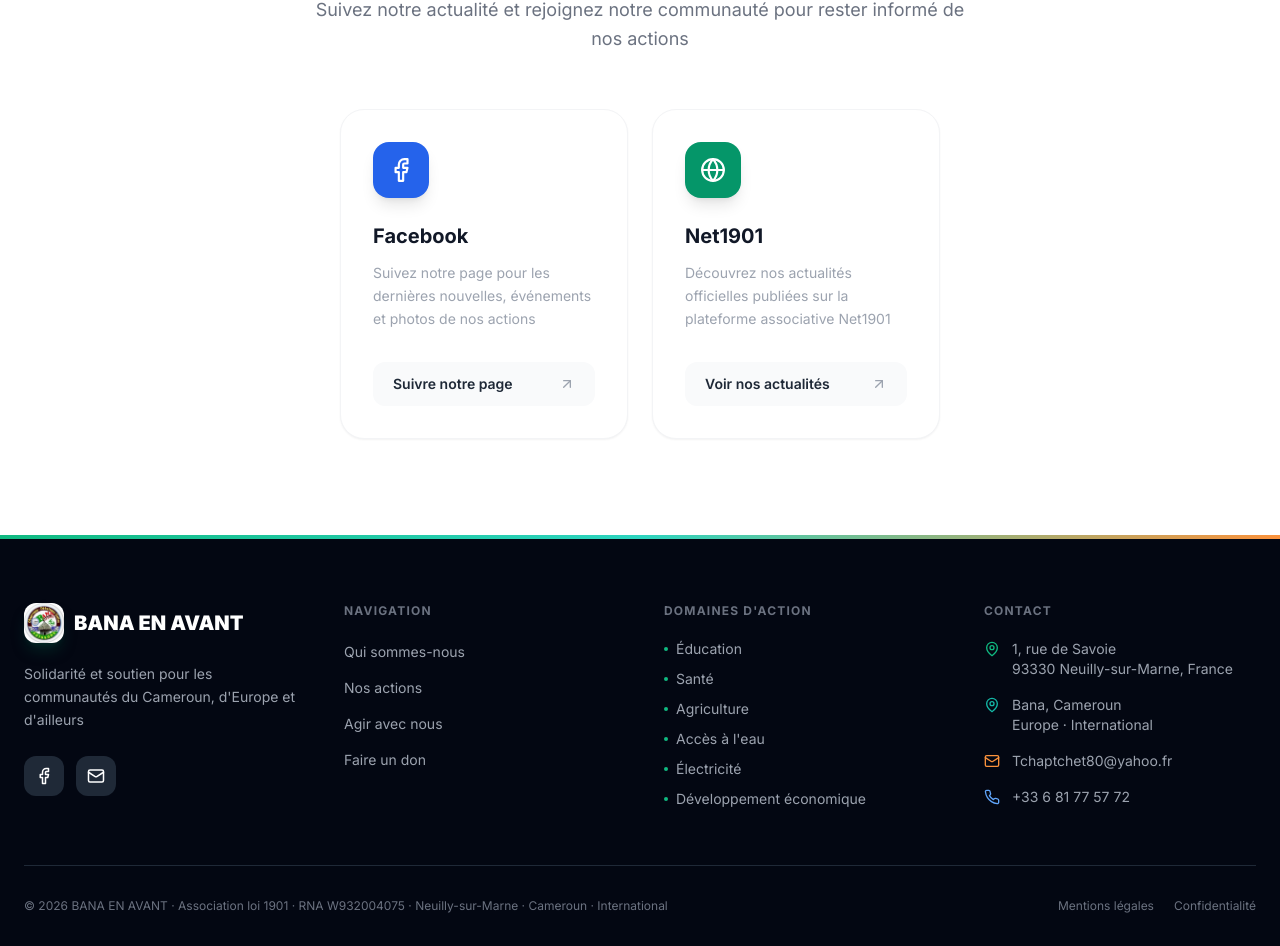
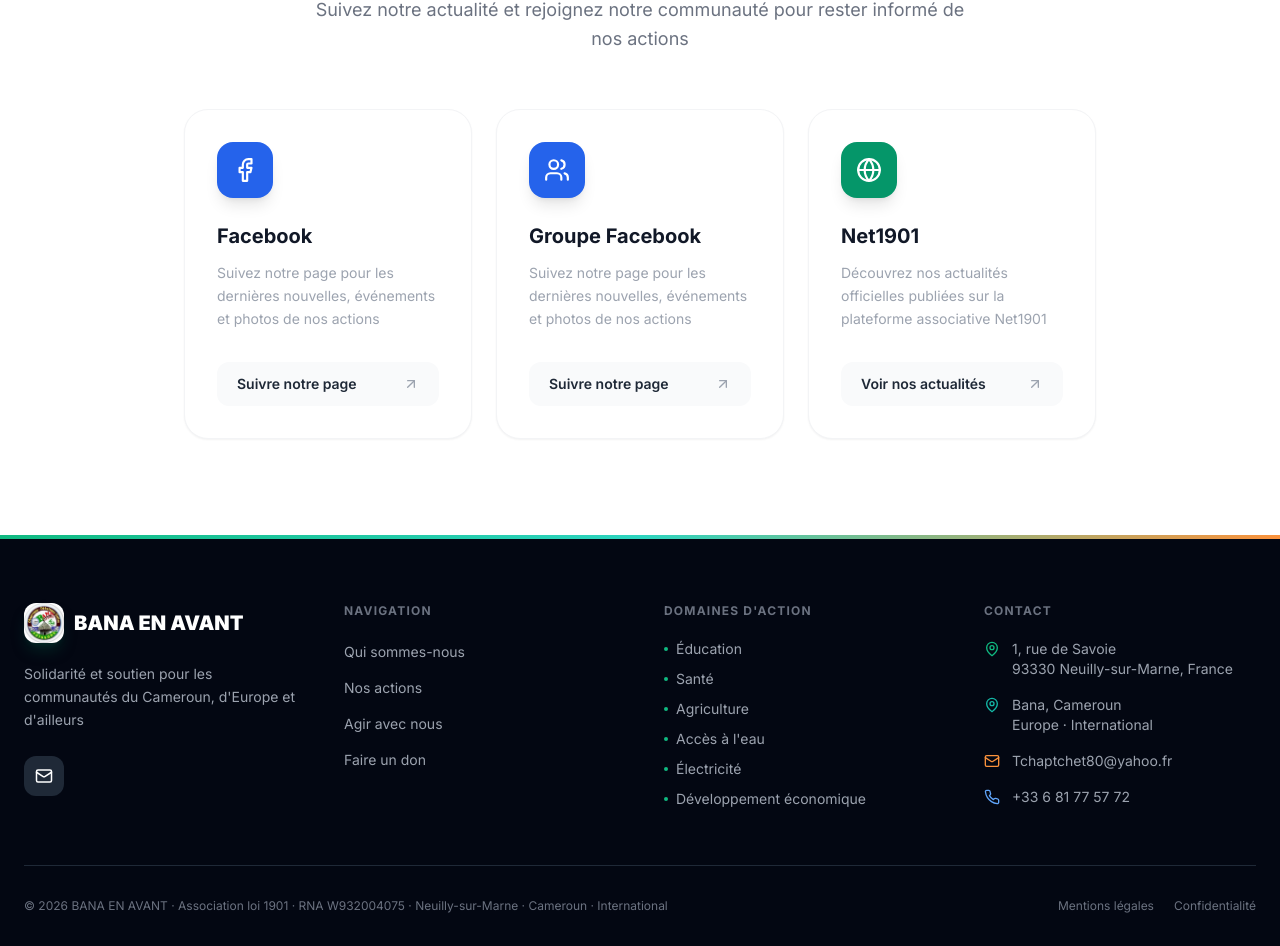
Before and after one commit to banaenavant/bana-en-avant, a React (Vite) app: page / in a window 1280 px wide. Shown: the part 6910-7856 px from the top of the page. Built offline with nearby package versions, Linux system fonts and the light colour scheme.

Commit message:
Mise à jour image de partage et footer/réseaux sociaux

```diff
--- a/index.html
+++ b/index.html
@@ -8,10 +8,10 @@
     <meta name="description" content="Association loi 1901 dédiée au développement durable des populations de Bana au Cameroun. Éducation, santé, agriculture et développement économique." />
     <meta property="og:title" content="BANA EN AVANT - Ensemble pour l'autonomie de Bana" />
     <meta property="og:description" content="Association loi 1901 dédiée au développement durable des populations de Bana au Cameroun" />
-    <meta property="og:image" content="https://images.pexels.com/photos/6646917/pexels-photo-6646917.jpeg?auto=compress&cs=tinysrgb&w=1200" />
+    <meta property="og:image" content="https://banaenavant.com/s.jpeg" />
     <meta name="twitter:card" content="summary_large_image" />
     <meta name="twitter:title" content="BANA EN AVANT - Ensemble pour l'autonomie de Bana" />
-    <meta name="twitter:image" content="https://images.pexels.com/photos/6646917/pexels-photo-6646917.jpeg?auto=compress&cs=tinysrgb&w=1200" />
+    <meta name="twitter:image" content="https://banaenavant.com/s.jpeg" />
     <meta name="google-site-verification" content="PtCO5R2Ksso71tB15i34DDA_YFotZ75f1Q9mRYF-JRI" />
   </head>
   <body>
--- a/src/components/Footer.tsx
+++ b/src/components/Footer.tsx
@@ -1,4 +1,4 @@
-import { Facebook, Mail, MapPin, Phone } from 'lucide-react';
+import { Mail, MapPin, Phone } from 'lucide-react';
 
 export default function Footer() {
   const scrollTo = (id: string) =>
@@ -28,16 +28,9 @@ export default function Footer() {
             </p>
             <div className="flex gap-3">
               <a
-                href="https://www.facebook.com/banaenavant"
+                href="https://mail.google.com/mail/?view=cm&to=Tchaptchet80@yahoo.fr"
                 target="_blank"
                 rel="noopener noreferrer"
-                className="w-10 h-10 bg-gray-800 hover:bg-blue-600 rounded-xl flex items-center justify-center transition-all duration-300 hover:scale-110"
-                aria-label="Facebook"
-              >
-                <Facebook size={18} />
-              </a>
-              <a
-                href="mailto:contact@banaenvant.org"
                 className="w-10 h-10 bg-gray-800 hover:bg-emerald-600 rounded-xl flex items-center justify-center transition-all duration-300 hover:scale-110"
                 aria-label="Email"
               >
--- a/src/components/SocialMedia.tsx
+++ b/src/components/SocialMedia.tsx
@@ -1,4 +1,4 @@
-import { Facebook, Globe, ArrowUpRight } from 'lucide-react';
+import { Facebook, Users, Globe, ArrowUpRight } from 'lucide-react';
 
 export default function SocialMedia() {
   const platforms = [
@@ -7,6 +7,17 @@ export default function SocialMedia() {
       title: 'Facebook',
       description: 'Suivez notre page pour les dernières nouvelles, événements et photos de nos actions',
       href: 'https://www.facebook.com/banaenavant',
+      label: 'Suivre notre page',
+      gradient: 'from-blue-600 to-blue-700',
+      light: 'bg-blue-50',
+      border: 'hover:border-blue-200',
+      iconBg: 'bg-blue-600',
+    },
+    {
+      icon: Users,
+      title: 'Groupe Facebook',
+      description: 'Suivez notre page pour les dernières nouvelles, événements et photos de nos actions',
+      href: 'https://www.facebook.com/share/g/19GXu5dc1Y/?mibextid=wwXIfr',
       label: 'Suivre notre page',
       gradient: 'from-blue-600 to-blue-700',
       light: 'bg-blue-50',
@@ -43,7 +54,7 @@ export default function SocialMedia() {
           </p>
         </div>
 
-        <div className="flex flex-wrap justify-center gap-6 max-w-3xl mx-auto">
+        <div className="flex flex-wrap justify-center gap-6 max-w-5xl mx-auto">
           {platforms.map(({ icon: Icon, title, description, href, label, iconBg, border }) => (
             <div
               key={title}
```
Also changed, not shown: public/s.jpeg (added).
